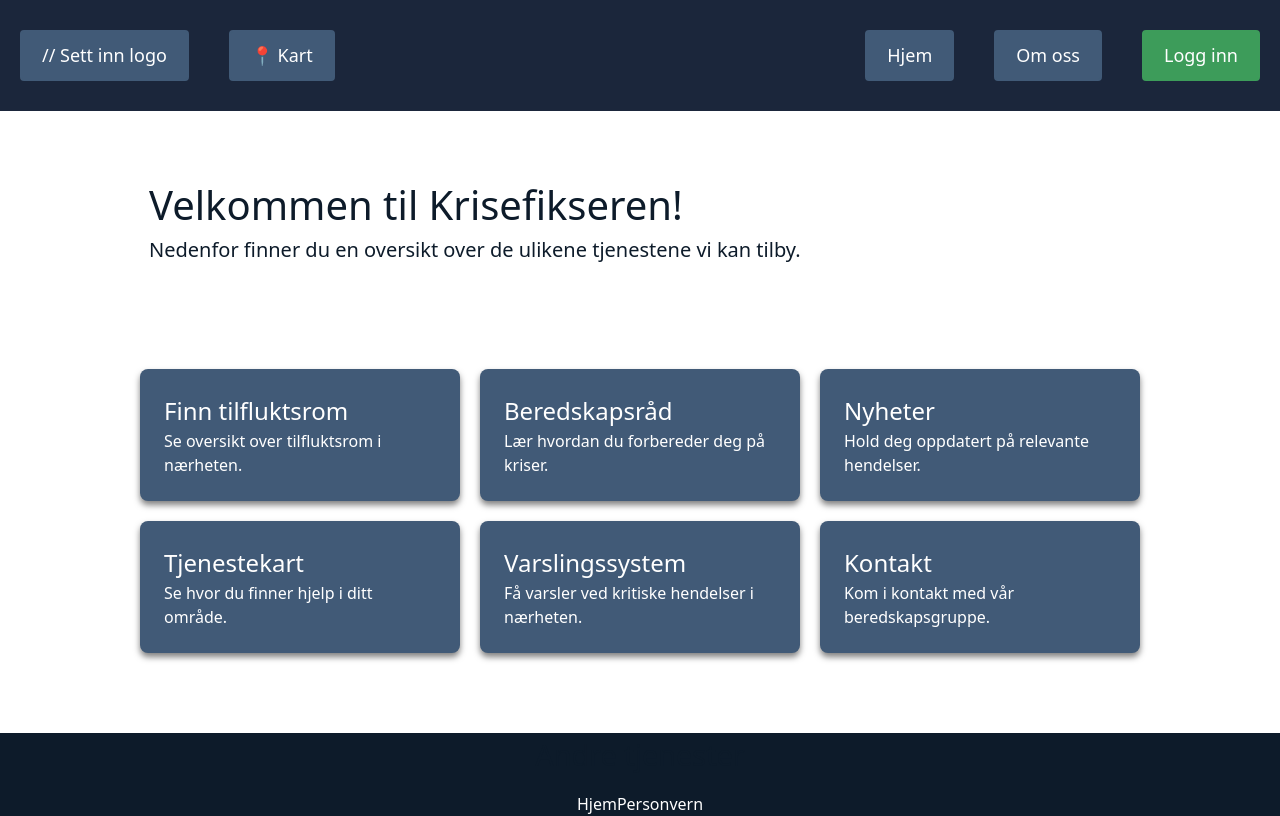
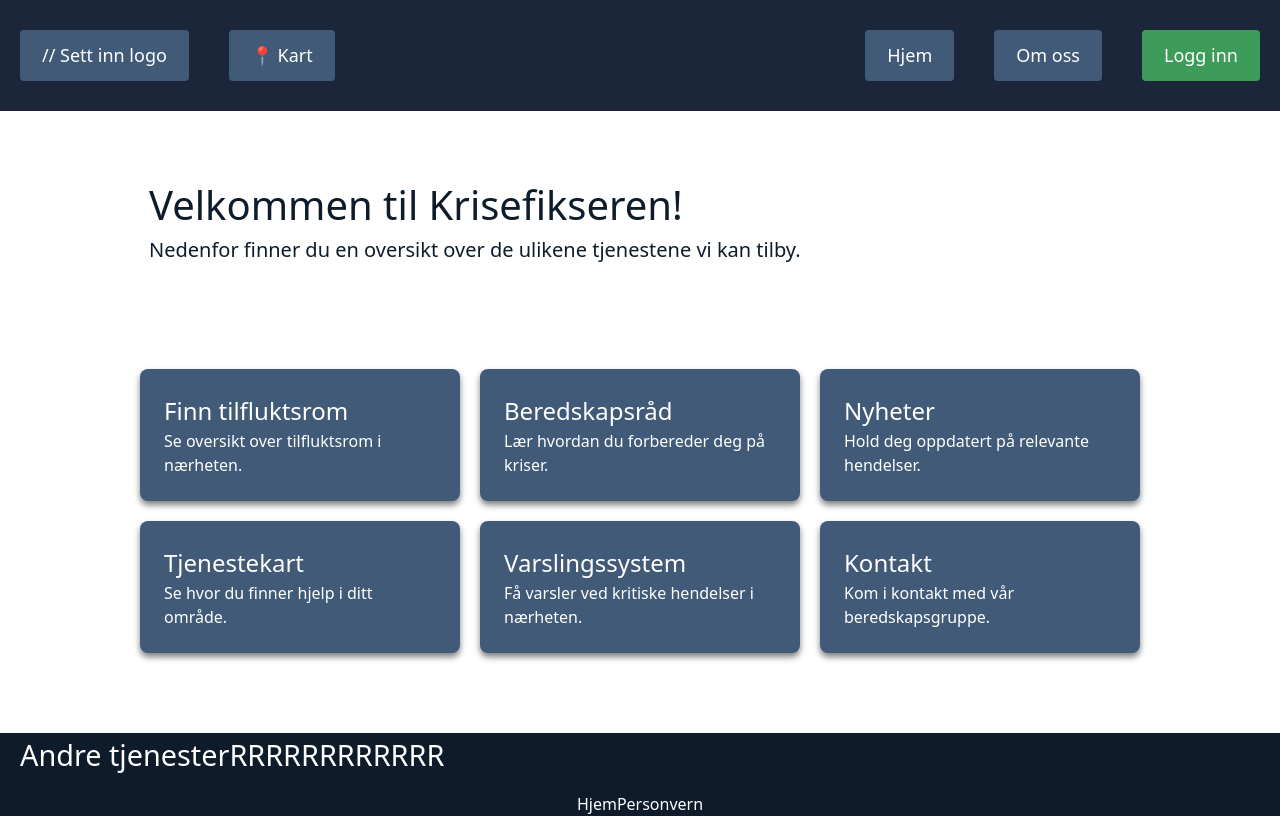
Before and after one commit to NTNU-IDI/scrum-project-2025-team11, a Vue app in the folder frontend/: page / in a window 1280 px wide. Built offline with nearby package versions, Linux system fonts and the light colour scheme; the HTML template or start-up script is replaced by a standard one.

Commit message:
Style footer

```diff
--- a/frontend/src/components/Footer.vue
+++ b/frontend/src/components/Footer.vue
@@ -1,6 +1,6 @@
 <template>
 <footer class="p-4 bg-[var(--light-blue)] text-white text-center">
-    <h1 class="text-l font-bold mb-2">Andre tjenester</h1>
+    <h1 class="text-l font-bold mb-2">Andre tjenesterRRRRRRRRRRRR</h1>
     <nav>
       <a href="/" class="mr-4 hover:underline">Hjem</a>
       <a href="/personvern" class="hover:underline">Personvern</a>
@@ -20,4 +20,11 @@ footer {
   background-color: #0d1b2a;
   color: white;
 }
+/* Definerer fargen på overskriften i footeren og flytter den til venstre*/
+footer h1 {
+  color: #ffffff;
+  text-align: left;
+  margin-left: 20px;
+}
+
 </style>
```
